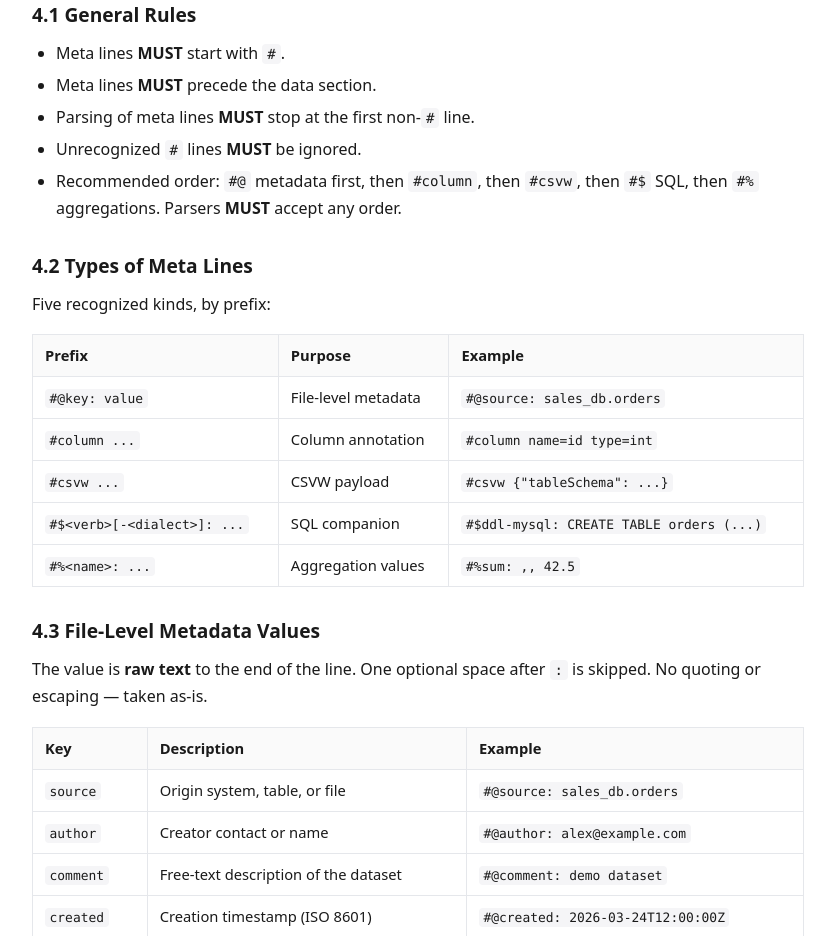
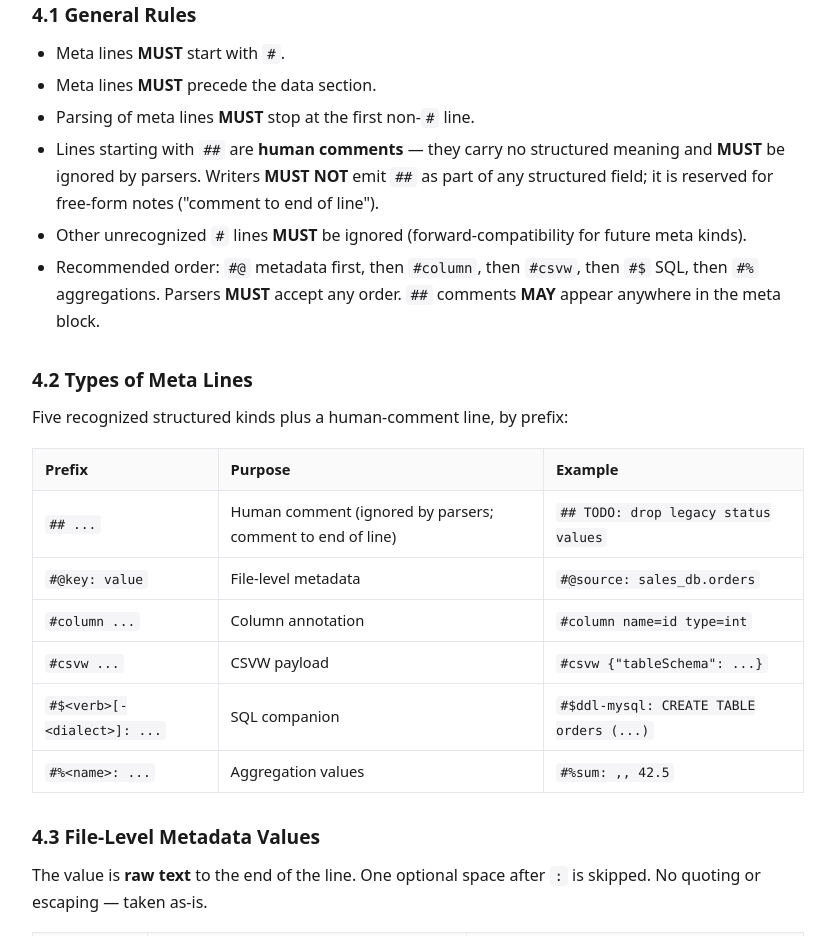
Before and after one commit to boligolov/excsv, an Astro site in the folder website/: page /spec in a window 1280 px wide. Shown: the part 4796-5732 px from the top of the page, without its empty margins (222-1057 px from the left). Built offline with nearby package versions, Linux system fonts and the light colour scheme; Astro itself is replaced by a stand-in of ours.

Commit message:
+ added common comments

```diff
--- a/website/src/pages/spec.astro
+++ b/website/src/pages/spec.astro
@@ -159,15 +159,17 @@ id,name,price
       <li>Meta lines <strong>MUST</strong> start with <code>#</code>.</li>
       <li>Meta lines <strong>MUST</strong> precede the data section.</li>
       <li>Parsing of meta lines <strong>MUST</strong> stop at the first non-<code>#</code> line.</li>
-      <li>Unrecognized <code>#</code> lines <strong>MUST</strong> be ignored.</li>
-      <li>Recommended order: <code>#@</code> metadata first, then <code>#column</code>, then <code>#csvw</code>, then <code>#$</code> SQL, then <code>#%</code> aggregations. Parsers <strong>MUST</strong> accept any order.</li>
+      <li>Lines starting with <code>##</code> are <strong>human comments</strong> — they carry no structured meaning and <strong>MUST</strong> be ignored by parsers. Writers <strong>MUST NOT</strong> emit <code>##</code> as part of any structured field; it is reserved for free-form notes ("comment to end of line").</li>
+      <li>Other unrecognized <code>#</code> lines <strong>MUST</strong> be ignored (forward-compatibility for future meta kinds).</li>
+      <li>Recommended order: <code>#@</code> metadata first, then <code>#column</code>, then <code>#csvw</code>, then <code>#$</code> SQL, then <code>#%</code> aggregations. Parsers <strong>MUST</strong> accept any order. <code>##</code> comments <strong>MAY</strong> appear anywhere in the meta block.</li>
     </ul>
 
     <h3>4.2 Types of Meta Lines</h3>
-    <p>Five recognized kinds, by prefix:</p>
+    <p>Five recognized structured kinds plus a human-comment line, by prefix:</p>
     <table>
       <thead><tr><th>Prefix</th><th>Purpose</th><th>Example</th></tr></thead>
       <tbody>
+        <tr><td><code>## ...</code></td><td>Human comment (ignored by parsers; comment to end of line)</td><td><code>## TODO: drop legacy status values</code></td></tr>
         <tr><td><code>#@key: value</code></td><td>File-level metadata</td><td><code>#@source: sales_db.orders</code></td></tr>
         <tr><td><code>#column ...</code></td><td>Column annotation</td><td><code>#column name=id type=int</code></td></tr>
         <tr><td><code>#csvw ...</code></td><td>CSVW payload</td><td><code>#csvw {`{"tableSchema": ...}`}</code></td></tr>
```
Also changed, not shown: README-LLM.md, README.md, 1 other file.
